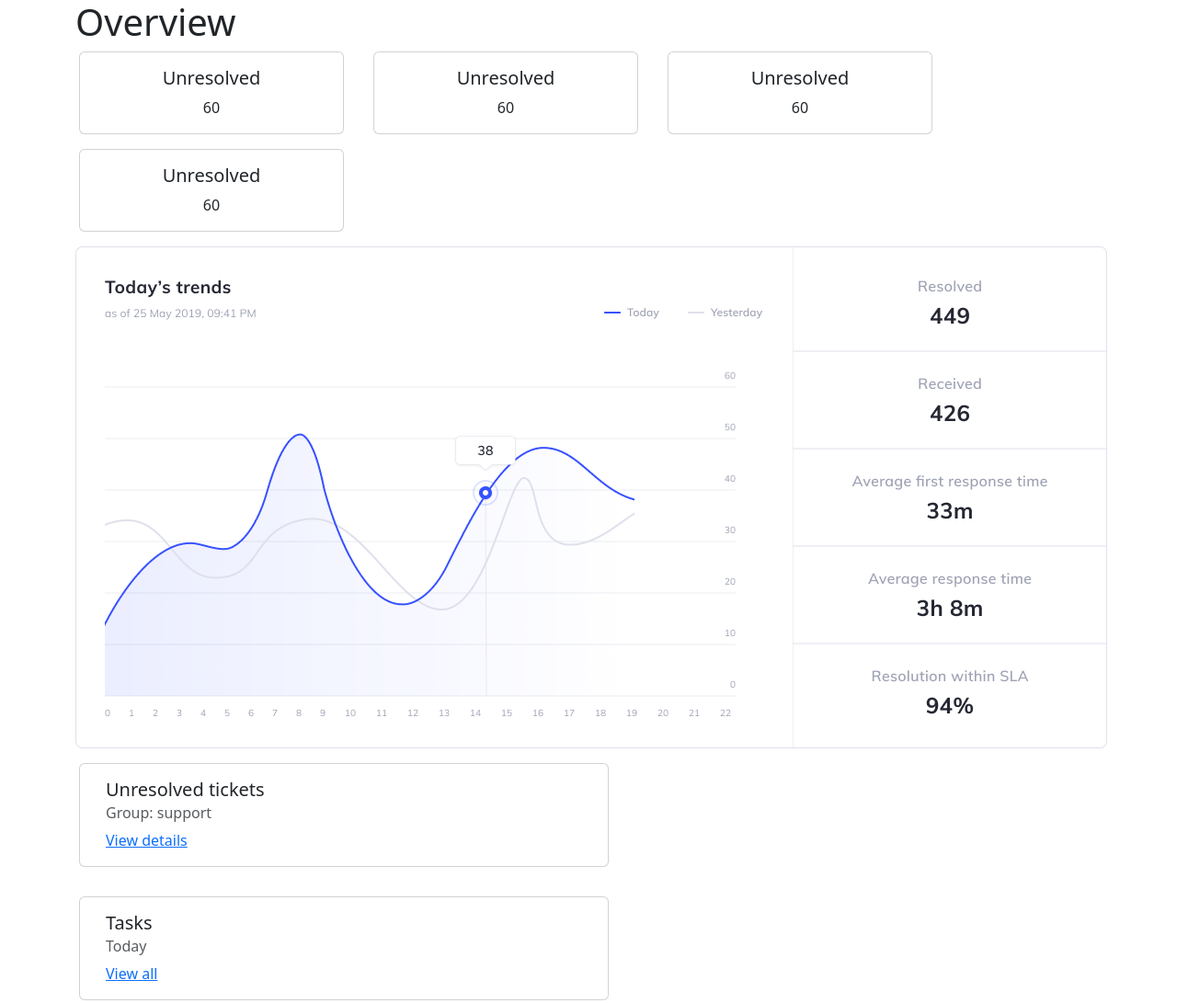
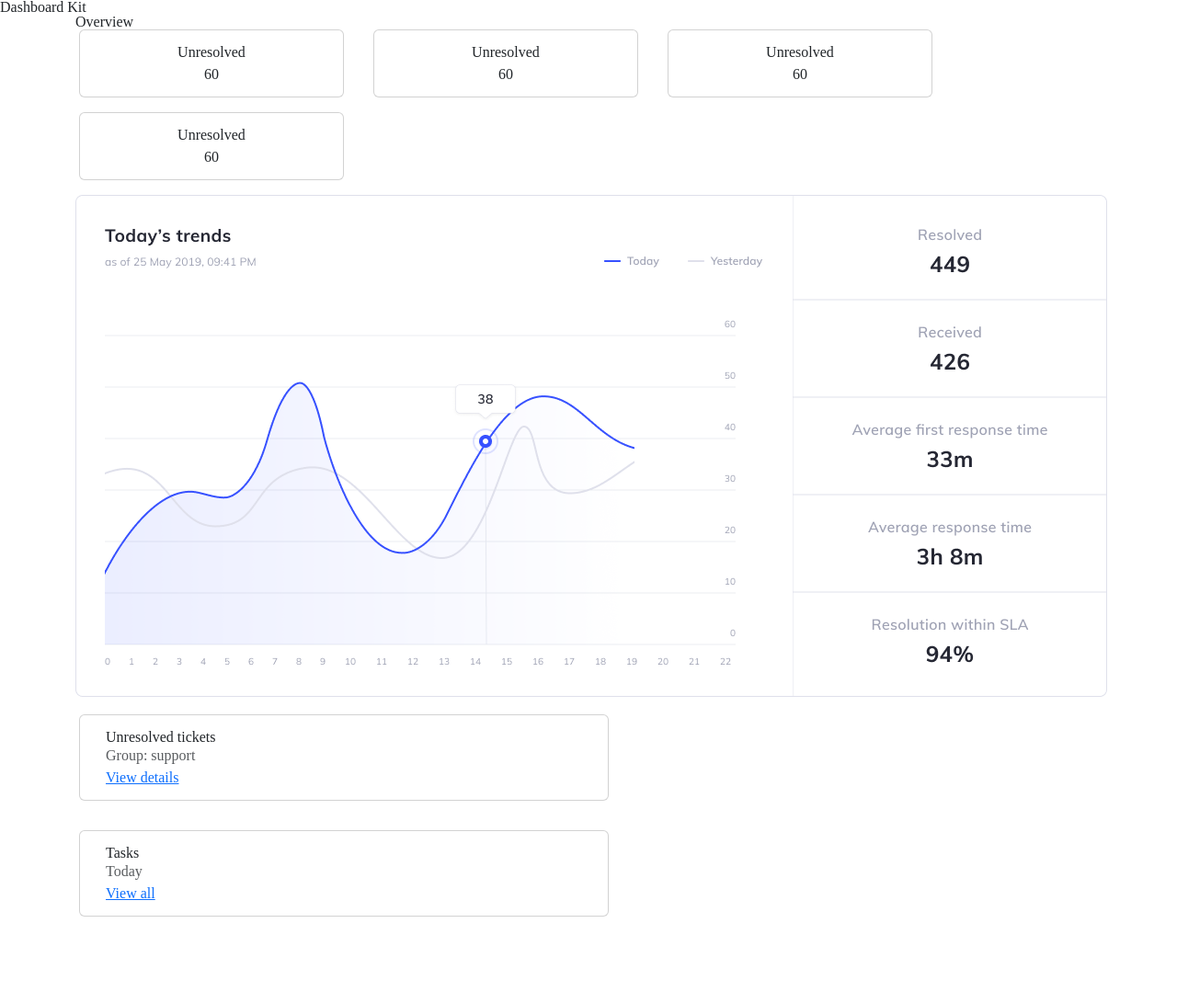
Before and after one commit to Vera9927/Bootstrap, a website: page Assignment5/public/index.html in a window 1280 px wide. Shown: the whole page at 92% size. After the commit the page ends 1013 px from the top, so only its background shows below. Drawn offline with nearby package versions, Linux system fonts and the light colour scheme.

Commit message:
edits
HTML
- add css
- reset css
- add a sidebar
- commented the list

css
- add sidebar

```diff
--- a/Assignment5/public/index.html
+++ b/Assignment5/public/index.html
@@ -7,9 +7,20 @@
     <title>Dashboard</title>
     <link href="https://cdn.jsdelivr.net/npm/bootstrap@5.3.3/dist/css/bootstrap.min.css" rel="stylesheet"
         integrity="sha384-QWTKZyjpPEjISv5WaRU9OFeRpok6YctnYmDr5pNlyT2bRjXh0JMhjY6hW+ALEwIH" crossorigin="anonymous">
+    <!--Reset css-->
+    <link rel="stylesheet" type="text/css" href="https://cdn.jsdelivr.net/npm/reset-css@3.在0.0/reset.min.css">
 </head>
 
 <body>
+    <div class="sidebar">
+        <h1 id="sidebarDashboard">Dashboard Kit</h1>
+        <ul id="sidelist">
+            <!-- <li><a herf="#" class="burgerSlide"><i class="fas fa-user"></i>Overview</a></li>
+            <li><a herf="#" class="burgerSlide"><i class="fas fa-folder"></i>Tickets</a></li>
+            <li><a herf="#" class="burgerSlide"><i class="fas fa-folder"></i>Ideas</a></li>
+            <li><a herf="#" class="burgerSlide"><i class="fas fa-comments"></i>Contacts</a></li> -->
+        </ul>
+    </div>
 
     <div class="container">
         <h1>Overview</h1>
--- /dev/null
+++ b/Assignment5/public/style.css
@@ -0,0 +1,5 @@
+.sidebar{
+    width: 255px;
+    height: 608px;
+    background-color: #363740;
+}
```
